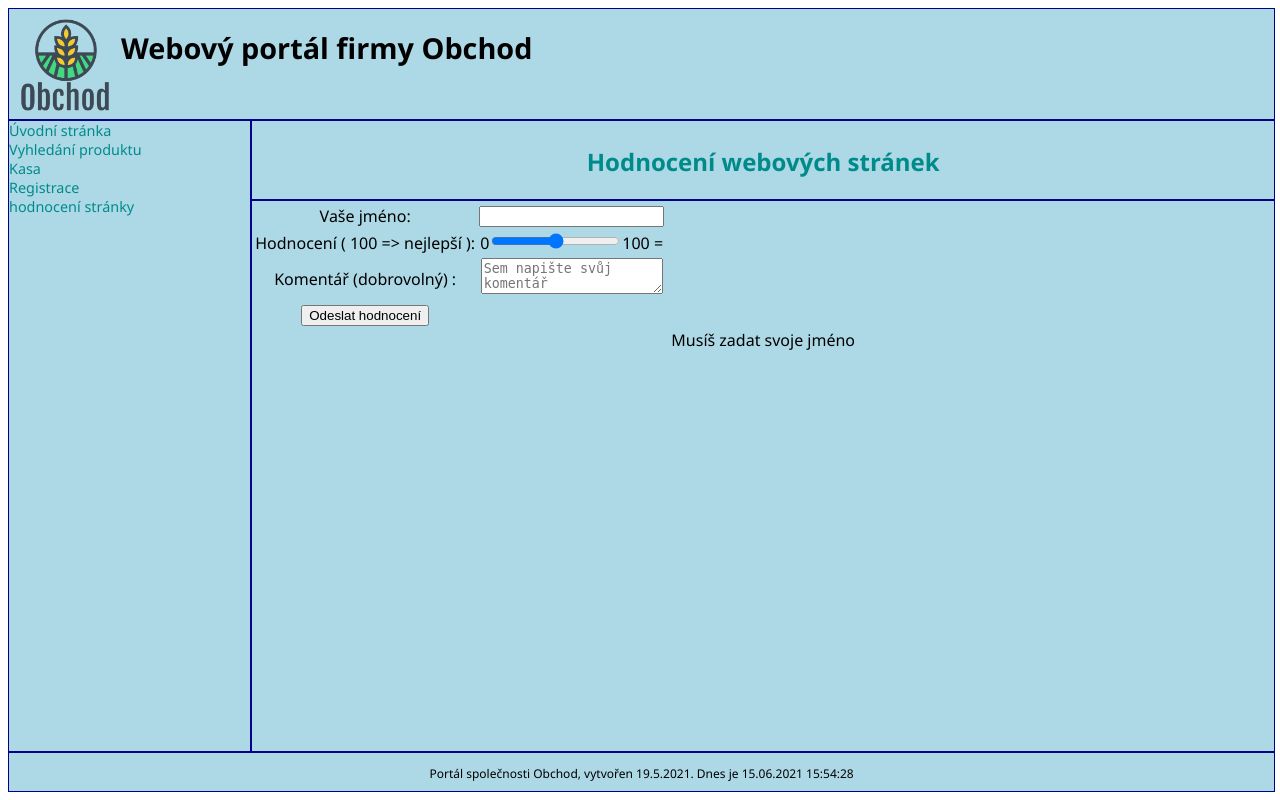
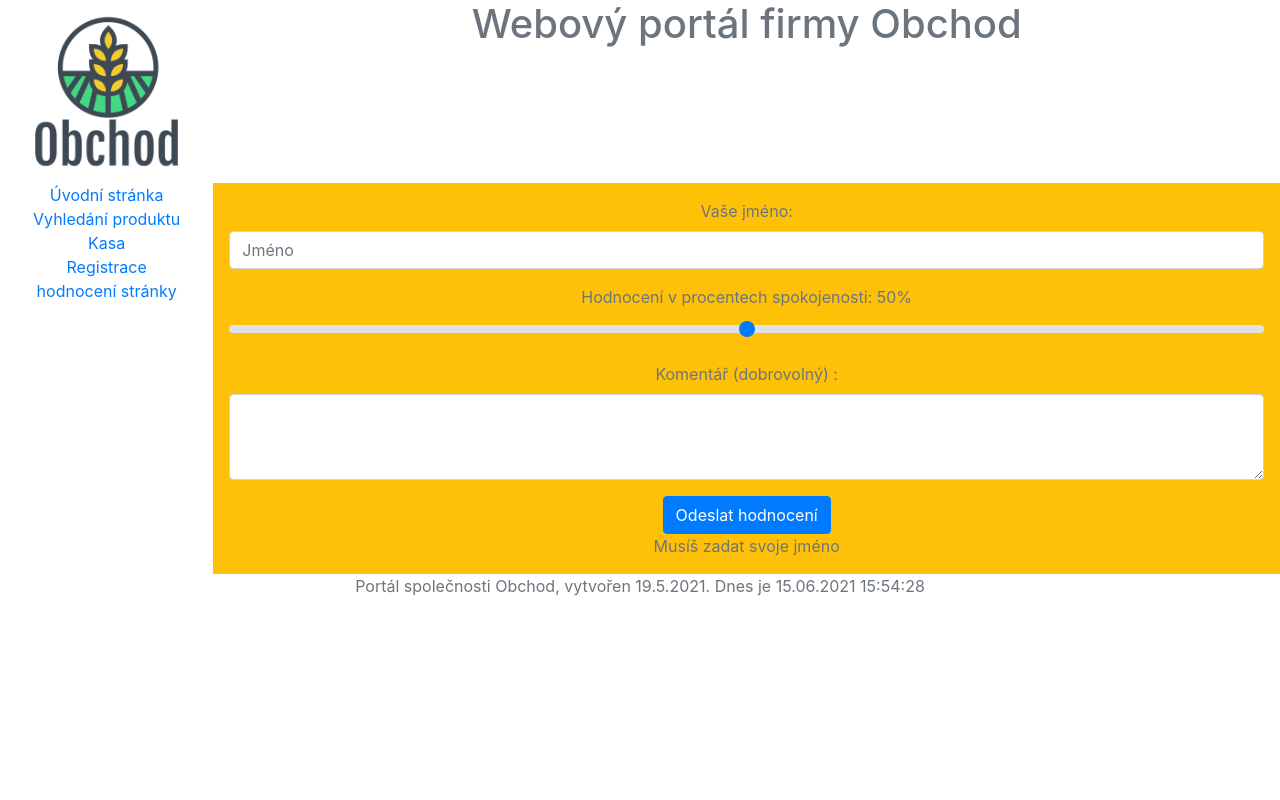
Before and after one commit to Lendoran/WEB21, a PHP site: page /hodnoceni.php in a window 1280 px wide. Run offline with PHP 8.4, Linux system fonts and the light colour scheme.

Commit message:
hodnoceniBootstrap

```diff
--- a/hodnoceni.php
+++ b/hodnoceni.php
@@ -13,35 +13,44 @@ include "func.php";
 <head>
     <meta charset="UTF-8">
     <meta http-equiv="X-UA-Compatible" content="IE=edge">
-    <meta name="viewport" content="width=device-width, initial-scale=1.0">
+    <meta name="viewport" content="width=device-width, initial-scale=1">
     <title>Hodnocení</title>
-    <link rel="stylesheet" href="style.css">
+    <!-- <link rel="stylesheet" href="style.css"> -->
     <link rel="shortcut icon" href="logo.png" type="image/png">
+    <link rel="stylesheet" href="https://maxcdn.bootstrapcdn.com/bootstrap/4.5.2/css/bootstrap.min.css">
+    <script src="https://maxcdn.bootstrapcdn.com/bootstrap/4.5.2/js/bootstrap.min.js"></script>
 </head>
 
-<body class="container">
-    <div class="header">
-        <img src="logo.png" alt="logo firmy">
-        <div>
+<body class="bg-white text-secondary text-center container-fluid">
+    <div class="row">
+        <div class="col-2">
+            <img src="logo.png" alt="logo firmy" class="img-fluid">
+        </div>
+        <div class="col-10">
             <h1>Webový portál firmy Obchod</h1>
         </div>
     </div>
-    <div class="sidebar sidebartext">
-        <a href="index.php">Úvodní stránka</a>
-        <a href="vyhledavani.php">Vyhledání produktu</a>
-        <a href="kasa.php">Kasa</a>
-        <a href="registrace.php">Registrace</a>
-        <a href="hodnoceni.php">hodnocení stránky</a>
+    <div class="row">
+        <div class="col-sm-2 container">
+            <div class=" row">
+                <a href="index.php" class="col-12">Úvodní stránka</a>
             </div>
-    <div class="topbar ">
-        <div class="topbartext">
-            <h3>Hodnocení webových stránek</h3>
+            <div class="row">
+                <a href="vyhledavani.php" class="col-12">Vyhledání produktu</a>
             </div>
-
+            <div class="row">
+                <a href="kasa.php" class="col-12">Kasa</a>
             </div>
-    <div class="content">
-        <form action="" method="get" oninput="output_hodnoceni.value=parseInt(hodnota_hodnoceni.value)">
-            <table>
+            <div class="row">
+                <a href="registrace.php" class="col-12">Registrace</a>
+            </div>
+            <div class="row">
+                <a href="hodnoceni.php" class="col-12">hodnocení stránky</a>
+            </div>
+        </div>
+        <div class="col-sm-10 bg-warning p-3">
+            <form action="" method="get">
+                <!-- <table>
                     <tr>
                         <td>
                             <label for="jmeno_hodnoceni">Vaše jméno: </label>
@@ -72,11 +81,37 @@ include "func.php";
                             <button type="submit" name="odeslat_hodnoceni">Odeslat hodnocení</button>
                         </td>
                     </tr>
-            </table>
+                </table> -->
+                <div class="form-group" id="rangeBox">
+                    <label for="jmeno_hodnoceni">Vaše jméno:</label>
+                    <input type="text" class="form-control" name="jmeno_hodnoceni" id="jmeno_hodnoceni" aria-describedby="helpId" placeholder="Jméno">
+                </div>
+                <div class="form-group">
+                    <label for="hodnota_hodnoceni">Hodnocení v procentech spokojenosti </label><output style="left: 50%" class="" id="bubble">: 50%</output>
+                    <input id="range" class="custom-range" type="range" name="hodnota_hodnoceni" min="0" max="100" value="50">
+                </div>
+                <script>
+                    const range = document.getElementById("range");
+                    const bubble = document.getElementById("bubble");
+
+                    range.addEventListener("input", () => {
+                        setBubble(range, bubble);
+                    });
+
+                    function setBubble(range, bubble) {
+                        const val = range.value;
+                        bubble.innerHTML = ": " + val + "%";
+                    }
+                </script>
+                <div class="form-group">
+                    <label for="komentar_hodnoceni">Komentář (dobrovolný) :</label>
+                    <textarea id="komentar_hodnoceni" class="form-control" name="komentar_hodnoceni" rows="3"></textarea>
+                </div>
+                <button type="submit" class="btn btn-primary" name="odeslat_hodnoceni">Odeslat hodnocení</button>
             </form>
             <?php
             if (!empty($_GET["jmeno_hodnoceni"])) {
-            if ((!empty($_GET["hodnota_hodnoceni"]) and ($_GET["jmeno_hodnoceni"] >= 0 ) and ($_GET["jmeno_hodnoceni"] < 101))) {
+                if ((!empty($_GET["hodnota_hodnoceni"]) and ($_GET["jmeno_hodnoceni"] >= 0) and ($_GET["jmeno_hodnoceni"] < 101))) {
                     if (empty($_GET["komentar_hodnoceni"])) {
                         $komentar = "bez komentáře";
                     } else {
@@ -96,12 +131,15 @@ include "func.php";
             }
             ?>
         </div>
-    <div class="footer footertext">
+    </div>
+    <div class="row">
+        <div class="col-md-12">
             <p>Portál společnosti Obchod, vytvořen 19.5.2021. Dnes je
                 <?php date_default_timezone_set('Europe/Prague');
                 echo date('d.m.Y G:i:s'); ?>
             </p>
         </div>
+    </div>
 </body>
 
 </html>
```
Lines whose indentation alone changed are shown as unchanged.
